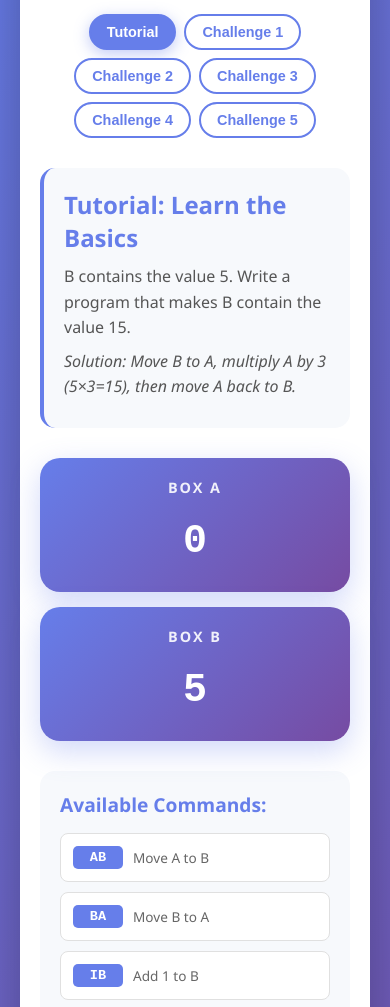
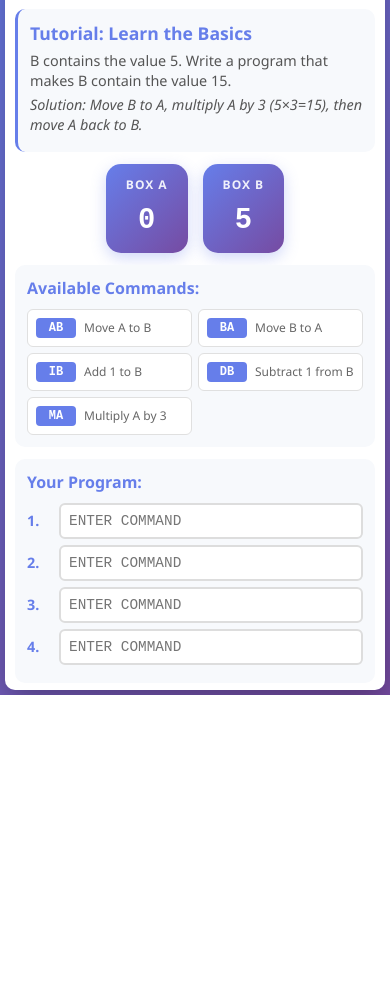
Before and after one commit to vyaron/ca-entry-test, a plain HTML site: page index.html in a window 390 px wide. Shown: the part 149-1156 px from the top of the page. After the commit the page ends 844 px from the top, so only its background shows below. Drawn offline with Linux system fonts and the light colour scheme.

Commit message:
refactor: update styles for improved layout and responsiveness

```diff
--- a/css/main.css
+++ b/css/main.css
@@ -9,19 +9,25 @@ body {
     font-family: 'Segoe UI', Tahoma, Geneva, Verdana, sans-serif;
     background: linear-gradient(135deg, #667eea 0%, #764ba2 100%);
     min-height: 100vh;
-    padding: 20px;
+    height: 100vh;
+    padding: 10px;
     color: #333;
+    overflow: hidden;
 }
 
 /* Container */
 .container {
     background: white;
-    border-radius: 20px;
-    box-shadow: 0 20px 60px rgba(0, 0, 0, 0.3);
+    border-radius: 15px;
+    box-shadow: 0 10px 30px rgba(0, 0, 0, 0.3);
     max-width: 1000px;
+    height: calc(100vh - 20px);
     margin: 0 auto;
-    padding: 30px;
+    padding: 15px;
     animation: slideIn 0.5s ease-out;
+    overflow-y: auto;
+    display: flex;
+    flex-direction: column;
 }
 
 @keyframes slideIn {
@@ -38,39 +44,40 @@ body {
 /* Header */
 .header {
     text-align: center;
-    margin-bottom: 30px;
+    margin-bottom: 15px;
 }
 
 .header h1 {
-    font-size: 2.8rem;
+    font-size: 1.8rem;
     background: linear-gradient(135deg, #667eea 0%, #764ba2 100%);
     -webkit-background-clip: text;
     -webkit-text-fill-color: transparent;
     background-clip: text;
-    margin-bottom: 10px;
+    margin-bottom: 5px;
 }
 
 .subtitle {
     color: #666;
-    font-size: 1.1rem;
+    font-size: 0.9rem;
 }
 
 /* Challenge Selector */
 .challenge-selector {
     display: flex;
     flex-wrap: wrap;
-    gap: 10px;
+    gap: 6px;
     justify-content: center;
-    margin-bottom: 30px;
+    margin-bottom: 12px;
 }
 
 .challenge-btn {
-    padding: 10px 20px;
+    padding: 6px 12px;
     border: 2px solid #667eea;
     background: white;
     color: #667eea;
-    border-radius: 25px;
+    border-radius: 20px;
     font-weight: 600;
+    font-size: 0.85rem;
     cursor: pointer;
     transition: all 0.3s ease;
 }
@@ -90,22 +97,23 @@ body {
 /* Challenge Description */
 .challenge-description {
     background: #f7f9fc;
-    padding: 20px;
-    border-radius: 15px;
-    margin-bottom: 30px;
-    border-left: 4px solid #667eea;
+    padding: 12px;
+    border-radius: 10px;
+    margin-bottom: 12px;
+    border-left: 3px solid #667eea;
 }
 
 .challenge-description h2 {
     color: #667eea;
-    margin-bottom: 10px;
-    font-size: 1.5rem;
+    margin-bottom: 6px;
+    font-size: 1.1rem;
 }
 
 .challenge-description p {
     color: #555;
-    line-height: 1.6;
-    margin-bottom: 8px;
+    line-height: 1.4;
+    margin-bottom: 4px;
+    font-size: 0.9rem;
 }
 
 .challenge-description ul {
@@ -117,17 +125,17 @@ body {
 .boxes-container {
     display: flex;
     justify-content: center;
-    gap: 40px;
-    margin-bottom: 30px;
+    gap: 20px;
+    margin-bottom: 12px;
 }
 
 .box {
     background: linear-gradient(135deg, #667eea 0%, #764ba2 100%);
-    border-radius: 20px;
-    padding: 30px;
-    min-width: 150px;
+    border-radius: 15px;
+    padding: 15px 25px;
+    min-width: 100px;
     text-align: center;
-    box-shadow: 0 10px 30px rgba(102, 126, 234, 0.3);
+    box-shadow: 0 5px 15px rgba(102, 126, 234, 0.3);
     transition: all 0.3s ease;
 }
 
@@ -147,19 +155,19 @@ body {
 
 .box-label {
     color: rgba(255, 255, 255, 0.9);
-    font-size: 0.9rem;
+    font-size: 0.75rem;
     font-weight: 600;
     text-transform: uppercase;
-    letter-spacing: 2px;
-    margin-bottom: 15px;
+    letter-spacing: 1px;
+    margin-bottom: 8px;
 }
 
 .box-value {
     color: white;
-    font-size: 3rem;
+    font-size: 2rem;
     font-weight: bold;
     font-family: 'Courier New', monospace;
-    min-height: 60px;
+    min-height: 40px;
     display: flex;
     align-items: center;
     justify-content: center;
@@ -185,48 +193,50 @@ body {
 /* Output Container */
 .output-container {
     background: #e7f3ff;
-    padding: 15px;
-    border-radius: 10px;
-    margin-bottom: 20px;
-    border-left: 4px solid #4CAF50;
+    padding: 10px;
+    border-radius: 8px;
+    margin-bottom: 10px;
+    border-left: 3px solid #4CAF50;
 }
 
 .output-label {
     font-weight: 600;
     color: #4CAF50;
-    margin-bottom: 8px;
+    margin-bottom: 5px;
+    font-size: 0.85rem;
 }
 
 .output-content {
     font-family: 'Courier New', monospace;
-    font-size: 1.1rem;
+    font-size: 0.95rem;
     color: #333;
-    line-height: 1.6;
+    line-height: 1.4;
 }
 
 /* Input Container */
 .input-container {
     background: #fff3cd;
-    padding: 15px;
-    border-radius: 10px;
-    margin-bottom: 20px;
+    padding: 10px;
+    border-radius: 8px;
+    margin-bottom: 10px;
     display: flex;
-    gap: 10px;
+    gap: 8px;
     align-items: center;
-    border-left: 4px solid #ffc107;
+    border-left: 3px solid #ffc107;
 }
 
 .input-container label {
     font-weight: 600;
     color: #856404;
+    font-size: 0.85rem;
 }
 
 .input-container input {
     flex: 1;
-    padding: 10px;
+    padding: 6px;
     border: 2px solid #ffc107;
-    border-radius: 8px;
-    font-size: 1rem;
+    border-radius: 6px;
+    font-size: 0.9rem;
 }
 
 .input-container input:focus {
@@ -237,30 +247,30 @@ body {
 /* Commands Reference */
 .commands-reference {
     background: #f7f9fc;
-    padding: 20px;
-    border-radius: 15px;
-    margin-bottom: 30px;
+    padding: 12px;
+    border-radius: 10px;
+    margin-bottom: 12px;
 }
 
 .commands-reference h3 {
     color: #667eea;
-    margin-bottom: 15px;
-    font-size: 1.2rem;
+    margin-bottom: 10px;
+    font-size: 1rem;
 }
 
 .commands-grid {
     display: grid;
-    grid-template-columns: repeat(auto-fit, minmax(160px, 1fr));
-    gap: 10px;
+    grid-template-columns: repeat(auto-fit, minmax(140px, 1fr));
+    gap: 6px;
 }
 
 .command-item {
     background: white;
-    padding: 12px;
-    border-radius: 8px;
+    padding: 8px;
+    border-radius: 6px;
     display: flex;
     align-items: center;
-    gap: 10px;
+    gap: 8px;
     border: 1px solid #e0e0e0;
     transition: all 0.3s ease;
     cursor: pointer;
@@ -275,16 +285,16 @@ body {
 .command-item code {
     background: #667eea;
     color: white;
-    padding: 4px 8px;
-    border-radius: 5px;
+    padding: 3px 6px;
+    border-radius: 4px;
     font-weight: bold;
-    font-size: 0.85rem;
-    min-width: 50px;
+    font-size: 0.75rem;
+    min-width: 40px;
     text-align: center;
 }
 
 .command-item span {
-    font-size: 0.85rem;
+    font-size: 0.75rem;
     color: #666;
 }
 
@@ -299,26 +309,26 @@ body {
 /* Program Container */
 .program-container {
     background: #f7f9fc;
-    padding: 20px;
-    border-radius: 15px;
-    margin-bottom: 20px;
+    padding: 12px;
+    border-radius: 10px;
+    margin-bottom: 12px;
 }
 
 .program-container h3 {
     color: #667eea;
-    margin-bottom: 15px;
-    font-size: 1.2rem;
+    margin-bottom: 10px;
+    font-size: 1rem;
 }
 
 .program-lines {
-    margin-bottom: 15px;
+    margin-bottom: 0;
 }
 
 .program-line {
     display: flex;
     align-items: center;
-    gap: 10px;
-    margin-bottom: 10px;
+    gap: 8px;
+    margin-bottom: 6px;
     animation: fadeIn 0.3s ease;
 }
 
@@ -343,16 +353,17 @@ body {
 .line-number {
     color: #667eea;
     font-weight: bold;
-    min-width: 30px;
+    min-width: 24px;
+    font-size: 0.9rem;
 }
 
 .line-input {
     flex: 1;
-    padding: 10px;
+    padding: 8px;
     border: 2px solid #ddd;
-    border-radius: 8px;
+    border-radius: 6px;
     font-family: 'Courier New', monospace;
-    font-size: 1rem;
+    font-size: 0.9rem;
     text-transform: uppercase;
     transition: all 0.3s ease;
 }
@@ -380,15 +391,15 @@ body {
 
 /* Buttons */
 .btn {
-    padding: 12px 24px;
+    padding: 8px 16px;
     border: none;
-    border-radius: 10px;
-    font-size: 1rem;
+    border-radius: 8px;
+    font-size: 0.85rem;
     font-weight: 600;
     cursor: pointer;
     transition: all 0.3s ease;
     text-transform: uppercase;
-    letter-spacing: 1px;
+    letter-spacing: 0.5px;
 }
 
 .btn:hover {
@@ -418,32 +429,33 @@ body {
 /* Execution Controls */
 .execution-controls {
     display: flex;
-    gap: 10px;
+    gap: 8px;
     flex-wrap: wrap;
     justify-content: center;
-    margin-bottom: 20px;
+    margin-bottom: 10px;
 }
 
 /* Execution Status */
 .execution-status {
     background: #e7f3ff;
-    padding: 15px;
-    border-radius: 10px;
-    margin-bottom: 20px;
+    padding: 8px;
+    border-radius: 8px;
+    margin-bottom: 10px;
     text-align: center;
     font-family: 'Courier New', monospace;
     color: #0066cc;
-    min-height: 20px;
+    min-height: 15px;
+    font-size: 0.85rem;
 }
 
 /* Result Message */
 .result-message {
     text-align: center;
-    padding: 15px;
-    border-radius: 10px;
-    font-size: 1.1rem;
+    padding: 10px;
+    border-radius: 8px;
+    font-size: 0.95rem;
     font-weight: 600;
-    min-height: 20px;
+    min-height: 15px;
     animation: fadeIn 0.3s ease;
 }
 
@@ -467,78 +479,53 @@ body {
 
 /* Responsive Design */
 @media (max-width: 768px) {
+    body {
+        padding: 5px;
+    }
+
     .container {
-        padding: 20px;
+        padding: 10px;
+        height: calc(100vh - 10px);
+        border-radius: 10px;
     }
 
     .header h1 {
-        font-size: 2rem;
+        font-size: 1.5rem;
+    }
+
+    .subtitle {
+        font-size: 0.8rem;
     }
 
     .boxes-container {
-        gap: 20px;
-    }
-
-    .box {
-        min-width: 120px;
-        padding: 20px;
-    }
-
-    .box-value {
-        font-size: 2.5rem;
-    }
-
-    .commands-grid {
-        grid-template-columns: repeat(auto-fit, minmax(140px, 1fr));
-    }
-
-    .challenge-selector {
-        gap: 8px;
-    }
-
-    .challenge-btn {
-        padding: 8px 16px;
-        font-size: 0.9rem;
-    }
-
-    .execution-controls {
-        flex-direction: column;
-    }
-
-    .execution-controls .btn {
-        width: 100%;
-    }
-}
-
-@media (max-width: 500px) {
-    .header h1 {
-        font-size: 1.6rem;
-    }
-
-    .boxes-container {
-        flex-direction: column;
         gap: 15px;
     }
 
     .box {
-        min-width: 100%;
+        min-width: 80px;
+        padding: 12px 20px;
+    }
+
+    .box-value {
+        font-size: 1.8rem;
     }
 
     .commands-grid {
-        grid-template-columns: 1fr;
+        grid-template-columns: repeat(auto-fit, minmax(120px, 1fr));
     }
 
-    .program-controls {
-        flex-direction: column;
+    .challenge-selector {
+        gap: 4px;
     }
 
-    .program-controls .btn {
-        width: 100%;
+    .challenge-btn {
+        padding: 5px 10px;
+        font-size: 0.75rem;
     }
 
-    .input-container {
-        flex-direction: column;
-        align-items: stretch;
+    .execution-controls .btn {
+        font-size: 0.75rem;
+        padding: 6px 12px;
     }
 }
 
```
Also changed, not shown: 1 other file.
